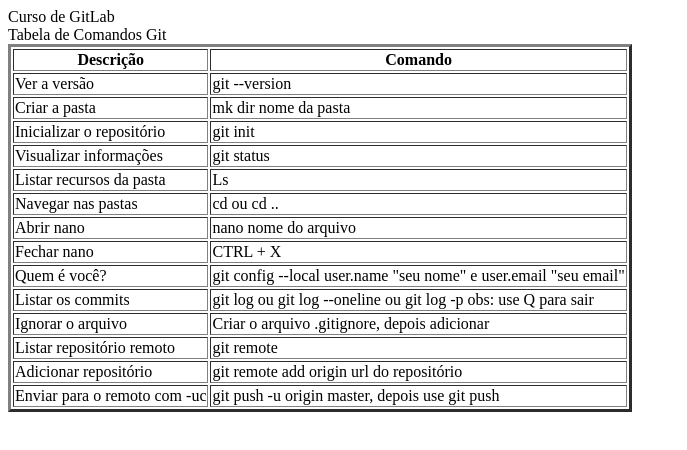
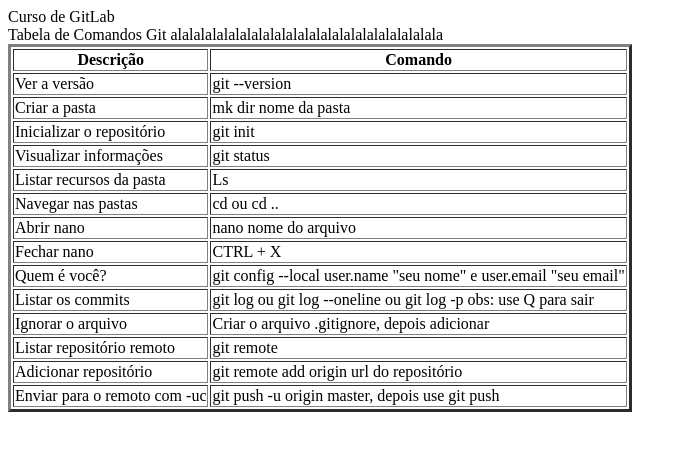
Before and after one commit to EnzoSmidt/entrevistagithub, a plain HTML site: page index.html in a window 1280 px wide. Shown: the whole page, without its empty margins (0-687 px from the left). Drawn offline with Linux system fonts and the light colour scheme.

Commit message:
manutenção código final

```diff
--- a/index.html
+++ b/index.html
@@ -15,6 +15,7 @@
         Tabela de Comandos Git
 
         <table border="3">
+            alalalalalalalalalalalalalalalalalalalalalalala
             <tr>
                 <th>Descrição</th>
                 <th>Comando</th>
```
